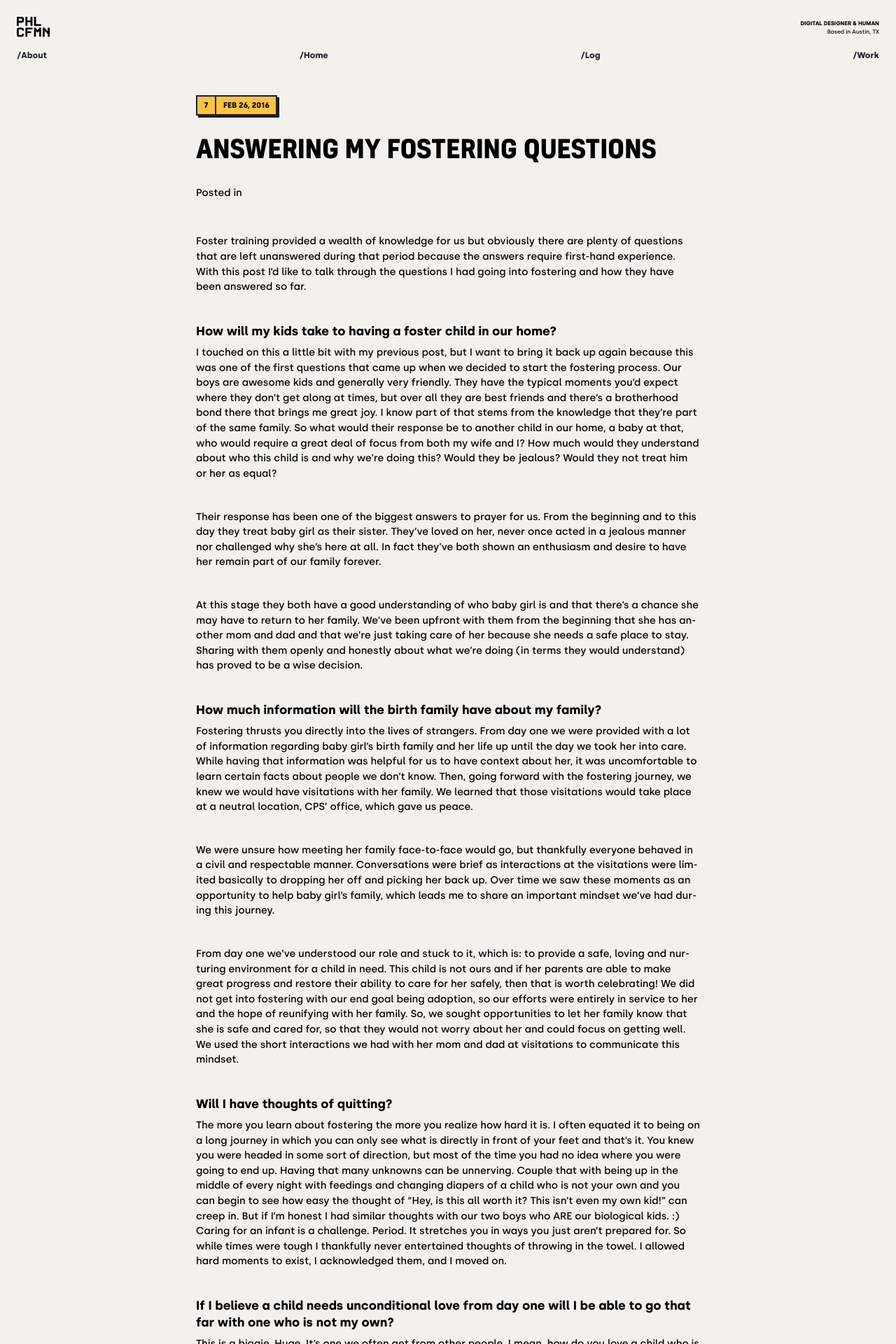
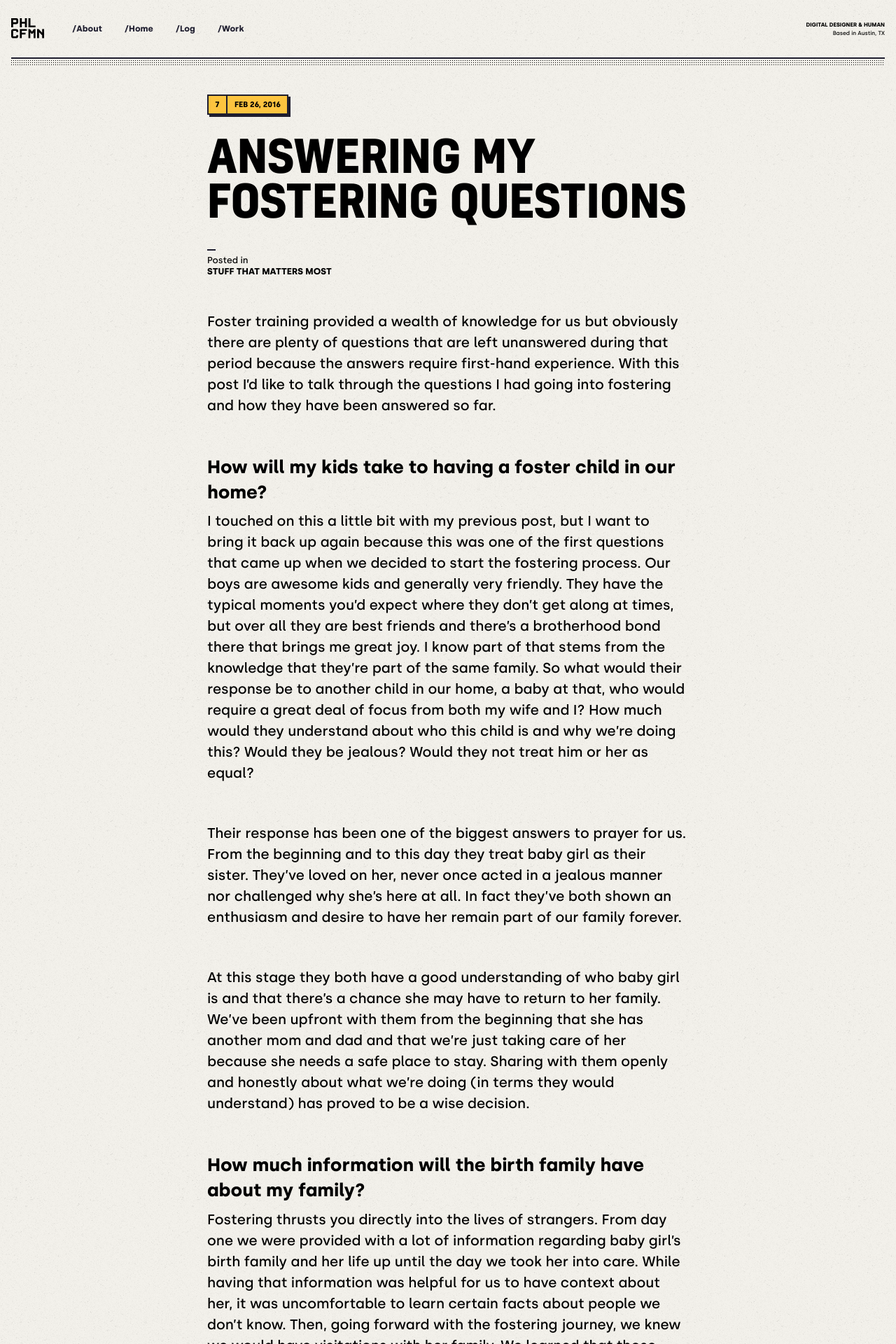
Before and after one commit to philcoffman/philcoffman.com, a Jekyll site: the page built from _posts/2016-02-26-answering-my-fostering-questions.markdown, in a window 1280 px wide. Shown: the top 1920 px of the page at 70% size. Built offline with Jekyll 4.4.1, drawn with Linux system fonts in a browser that asks for light colours; some of the changed text lies outside the part shown.

Commit message:
Cleaned up layout, type, added bkgd dust and other images, beginning work on RWD for posts.

```diff
--- a/_includes/footer.html
+++ b/_includes/footer.html
@@ -1,11 +1,14 @@
-<footer class="site-footer h-card">
+<footer class="siteFooter">
   <data class="u-url" href="{{ "/" | relative_url }}"></data>
 
-  <div class="wrapper">
+  <div class="siteFooter__wrapper">
+    <p class="footnote">
+      <strong>That's it.</strong> That's the page.
+    </p>
 
-    <h2 class="footer-heading">{{ site.title | escape }}</h2>
+    <!-- <h2 class="footer-heading">{{ site.title | escape }}</h2> -->
 
-    <div class="footer-col-wrapper">
+    <!-- <div class="footer-col-wrapper">
       <div class="footer-col footer-col-1">
         <ul class="contact-list">
           <li class="p-name">
@@ -28,7 +31,7 @@
       <div class="footer-col footer-col-3">
         <p>{{- site.description | escape -}}</p>
       </div>
-    </div>
+    </div> -->
 
   </div>
 
--- a/_layouts/post.html
+++ b/_layouts/post.html
@@ -13,10 +13,10 @@ layout: default
       </time>
     </p>
     <h1 class="postTitle p-name" itemprop="name headline">{{ page.title | escape }}</h1>
-    <p class="postCategory">Posted in <strong>{{ page.category }}</strong></p>
+    <p class="postCategory">Posted in <strong>{{ page.tags }}</strong></p>
   </header>
 
-  <div class="post-content e-content" itemprop="articleBody">
+  <div class="postContent" itemprop="articleBody">
     {{ content }}
   </div>
 
--- a/_sass/rebirth/_layout.scss
+++ b/_sass/rebirth/_layout.scss
@@ -1,7 +1,7 @@
 html {
-  padding: $space-2;
   box-sizing: border-box;
-  background-color: #F3F1EB;
+  background: #F3F1EB url("/assets/img/dust-dark.png") repeat;
+  background-size: 238px 238px;
 }
 body {
   .pageContent {
@@ -11,8 +11,20 @@ body {
 }
 
 .siteHeader {
-  margin-bottom: 2rem;
+  margin-bottom: $space-4;
+  padding: 0 $space-1;
+  &:after {
+    display: block;
+    content: "";
+    height: 9px;
+    width: 100%;
+    margin-top: 2px;
+    background: transparent url('/assets/img/dot-grid.png') repeat;
+    background-size: 3px 3px;
+  }
   .siteHeader__wrapper {
+    padding: $space-1 0 0 0;
+    border-bottom: 2px solid $neutral--darker;
     display: grid;
     grid-template-columns: 1fr 1fr;
     grid-template-rows: auto auto;
@@ -20,6 +32,14 @@ body {
     "logo byline"
     "nav nav"
     ;
+    @media only screen and (min-width: $breakpoint-sm) {
+      padding: $space-1 0;
+      grid-template-columns: auto 1fr auto;
+      grid-template-rows: none;
+      grid-template-areas:
+      "logo nav byline"
+      ;
+    }
     align-items: center;
     .phlcfmn {
       grid-area: logo;
@@ -33,7 +53,6 @@ body {
       grid-area: byline;
       font-size: .5rem;
       text-align: right;
-      margin: 0;
       strong {
         font-weight: 700;
         text-transform: uppercase;
@@ -44,12 +63,19 @@ body {
       grid-area: nav;
       display: flex;
       justify-content: space-between;
+      @media only screen and (min-width: $breakpoint-sm) {
+        justify-content: flex-start;
+        margin-left: $space-2;
+      }
       a {
         font-size: .75rem;
         font-weight: 700;
         text-decoration: none;
         color: $neutral--darker;
-        margin: 1rem 0;
+        padding: $space-1 0;
+        @media only screen and (min-width: $breakpoint-sm) {
+          padding: $space-1;
+        }
       }
     }
   }
@@ -58,6 +84,7 @@ body {
 .post {
   .postHeader {
     margin-bottom: 3rem;
+    padding: 0 $space-1;
     .postMeta {
       display: inline-block;
       margin: 0 0 2rem;
@@ -82,16 +109,76 @@ body {
     .postTitle {
       font-family: $headline-font-family;
       text-transform: uppercase;
-      font-size: 2.25rem;
+      font-size: 2.5rem;
+      @media only screen and (min-width: $breakpoint-md) {
+        font-size: 4rem;
+      }
       font-weight: 700;
       line-height: 1;
       margin-bottom: 2rem;
     }
+    .postCategory {
+      font-size: .8rem;
+      line-height: 1.25;
+      &:before {
+        display: block;
+        content: "";
+        height: 2px;
+        width: 12px;
+        background-color: $neutral--darker;
+        margin-bottom: 6px;
+      }
+      strong {
+        display: block;
+        text-transform: uppercase;
+      }
+    }
+  }
+  .postContent {
+    > * {
+      padding: 0 $space-1;
+    }
+    p {
+      font-size: 1rem;
+      margin: 0 0 2.5rem;
+      @media only screen and (min-width: $breakpoint-md) {
+        font-size: 1.25rem;
+        margin: 0 0 3.5rem;
+      }
+
+    }
   }
   h2 {
     font-size: 1.1rem;
+    @media only screen and (min-width: $breakpoint-md) {
+      font-size: 1.625rem;
+    }
     font-weight: 700;
     line-height: 1.375;
     margin-bottom: .5rem;
   }
 }
+
+.siteFooter {
+  padding: 0 $space-1;
+  .siteFooter__wrapper {
+    border-top: 2px solid $neutral--darker;
+    &:before {
+      display: block;
+      content: "";
+      height: 9px;
+      width: 100%;
+      margin-top: 2px;
+      background: transparent url('/assets/img/dot-grid.png') repeat;
+      background-size: 3px 3px;
+    }
+    .footnote {
+      font-size: .5rem;
+      margin: $space-2 0 $space-3;
+      strong {
+        display: block;
+        text-transform: uppercase;
+      }
+    }
+  }
+}
--- a/_sass/rebirth/_typography.scss
+++ b/_sass/rebirth/_typography.scss
@@ -42,10 +42,8 @@ body {
 p {
   font-family: $root-font-family;
   font-weight: 500;
-  font-size: .9rem;
-  margin: 0 0 2.5rem;
-  hyphens: auto;
+  // hyphens: auto;
   strong {
-    font-style: bold;
+    font-weight: 700;
   }
 }
--- a/_sass/rebirth/_variables.scss
+++ b/_sass/rebirth/_variables.scss
@@ -28,7 +28,7 @@ $bold: bold;
 // Dimensions
 //
 // Breakpoints
-$breakpoint-sm: 500px;
+$breakpoint-sm: 600px;
 $breakpoint-md: 1024px;
 $breakpoint-lg: 1420px;
 $breakpoint-xl: 2200px;
```
Also changed, not shown: assets/img/dot-grid.png (added), assets/img/dust-dark.png (added), 2 other files.
